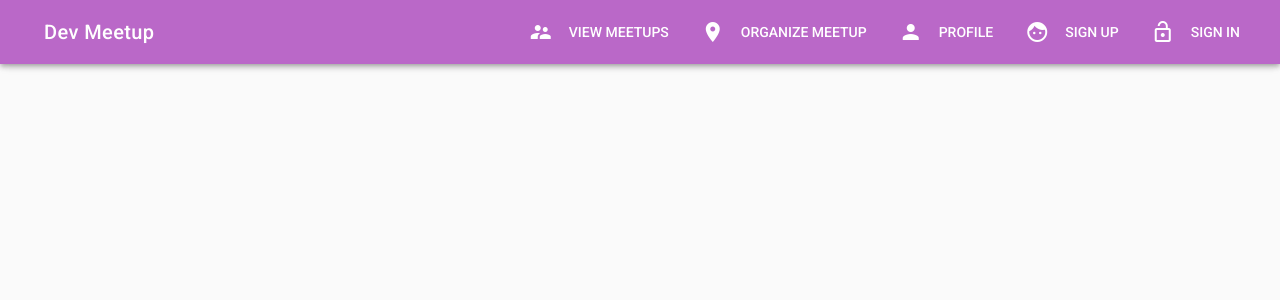
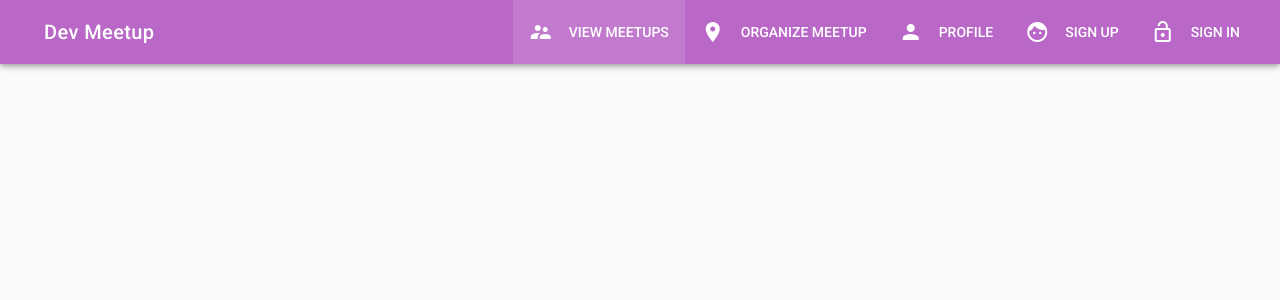
Before and after one commit to mubarak23/Devmeetup-App, a Vue app: page /meetups/1 in a window 1280 px wide. Shown: the top 300 px of the page. Built offline with nearby package versions, Linux system fonts and the light colour scheme.

Commit message:
link the navbar with router

```diff
--- a/src/App.vue
+++ b/src/App.vue
@@ -2,10 +2,16 @@
   <v-app>
     <v-toolbar dark class="purple lighten-2">
       <v-toolbar-side-icon @click.native.stop="sideNav =  !sideNav" class="hidden-sm-and-up"></v-toolbar-side-icon>
-      <v-toolbar-title class="dark">Dev Meetup</v-toolbar-title>
+      <v-toolbar-title class="dark">
+      <router-link to="/" tag="span" style="cursor: pointer">Dev Meetup</router-link>
+      </v-toolbar-title>
       <v-spacer></v-spacer>
       <v-toolbar-items class="hidden-xs-only">
-        <v-btn flat v-for="item in manuItems" :key="item.title">
+        <v-btn flat
+        v-for="item in manuItems"
+         :key="item.title"
+         router
+         :to="item.link">
           <v-icon left> {{ item.icon }}</v-icon>
           {{ item.title }}</v-btn>
       </v-toolbar-items>
@@ -13,9 +19,13 @@
     <main>
     <router-view></router-view>
     </main>
-    <v-navigation-drawer v-model="sideNav">
+    <v-navigation-drawer temporary v-model="sideNav">
       <v-list>
-        <v-list-tile v-for="item in manuItems" :key="item.title">
+        <v-list-tile
+        v-for="item in manuItems"
+        :key="item.title"
+        router
+        :to="item.link">
             <v-list-tile-action>
               <v-icon> {{ item.icon }}</v-icon>
             </v-list-tile-action>
@@ -33,11 +43,11 @@ export default {
     return {
       sideNav: false,
       manuItems: [
-        { icon: 'supervisor_account', title: 'View Meetups' },
-        { icon: 'room', title: 'Organize Meetup'},
-        { icon: 'person', title: 'Profile'},
-        { icon: 'face', title: 'Sign up'},
-        { icon: 'lock_open', title: 'Sign in'}
+        { icon: 'supervisor_account', title: 'View Meetups', link: '/meetups' },
+        { icon: 'room', title: 'Organize Meetup', link: '/createmeetup'},
+        { icon: 'person', title: 'Profile', link: '/profile'},
+        { icon: 'face', title: 'Sign up', link: '/signup'},
+        { icon: 'lock_open', title: 'Sign in', link: '/signin'}
       ]
     };
   }
```
